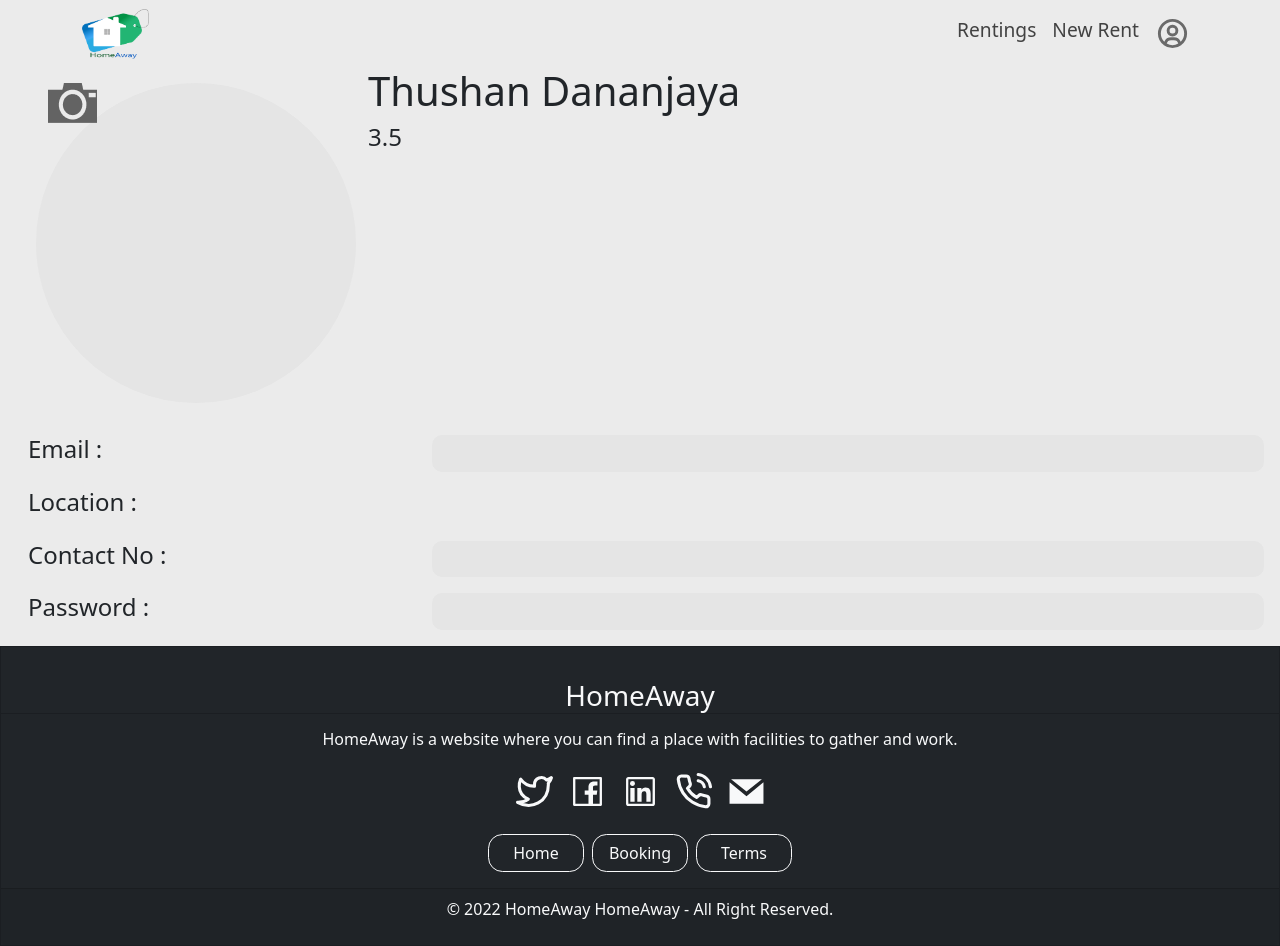
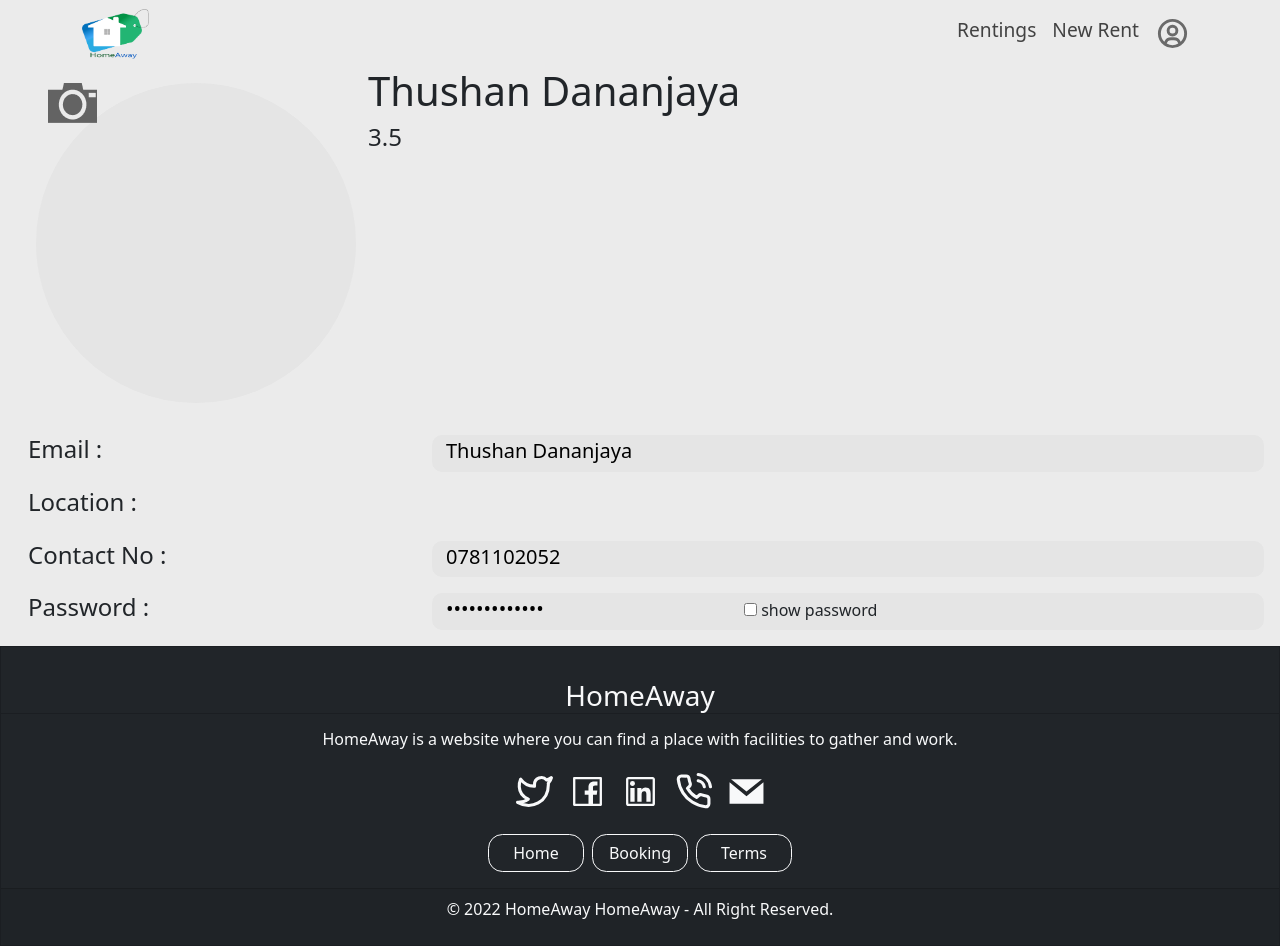
Before and after one commit to GP-43/homeaway-frontend, a React (Create React App) app: page /user/profile in a window 1280 px wide. Built offline with nearby package versions, Linux system fonts and the light colour scheme; no server answers.

Commit message:
need to go another branch

```diff
--- a/src/assets/styles/partials/user/_profile.scss
+++ b/src/assets/styles/partials/user/_profile.scss
@@ -9,3 +9,10 @@
     background-color: #E5E5E5;
     border-radius: 10px;
 }
+
+.profile-data-fieled-input{
+    background-color: #E5E5E5;
+    border: none;
+    outline: none;
+    font-size: 20px;
+}
--- a/src/views/pages/user/UserProfile.jsx
+++ b/src/views/pages/user/UserProfile.jsx
@@ -1,6 +1,17 @@
 import React from 'react';
 import {Col, Row} from "react-bootstrap";
 import icon1 from "../../../assets/images/profile/Vector.png"
+
+//show password function
+function showPassword() {
+    var x = document.getElementById("showPassword1");
+    if (x.type === "password") {
+      x.type = "text";
+    } else {
+      x.type = "password";
+    }
+  }
+
 function UserProfile() {
     return (
         <>
@@ -28,7 +39,7 @@
                 <h5>Email :</h5>
             </Col>
             <Col lg = {8} className="profile-data-fieled">
-
+                <input type="text" value="Thushan Dananjaya" className='profile-data-fieled-input'/>
             </Col>
         </Row>
         <Row className='m-3'>
@@ -43,14 +54,16 @@
             <Col lg = {4}>
                 <h5>Contact No :</h5></Col>
             <Col lg = {8} className="profile-data-fieled">
-
+                <input type="text" value="0781102052" className='profile-data-fieled-input'/>
             </Col>
         </Row>
         <Row className='m-3'>
             <Col lg = {4}>
                 <h5>Password :</h5></Col>
             <Col lg = {8} className="profile-data-fieled">
+                <input type="password" value="Thushan12345@" className='profile-data-fieled-input' id='showPassword1'/>
 
+               <input type="checkbox" onclick="showPassword()" /> show password
             </Col>
         </Row>
         </Col>
```
